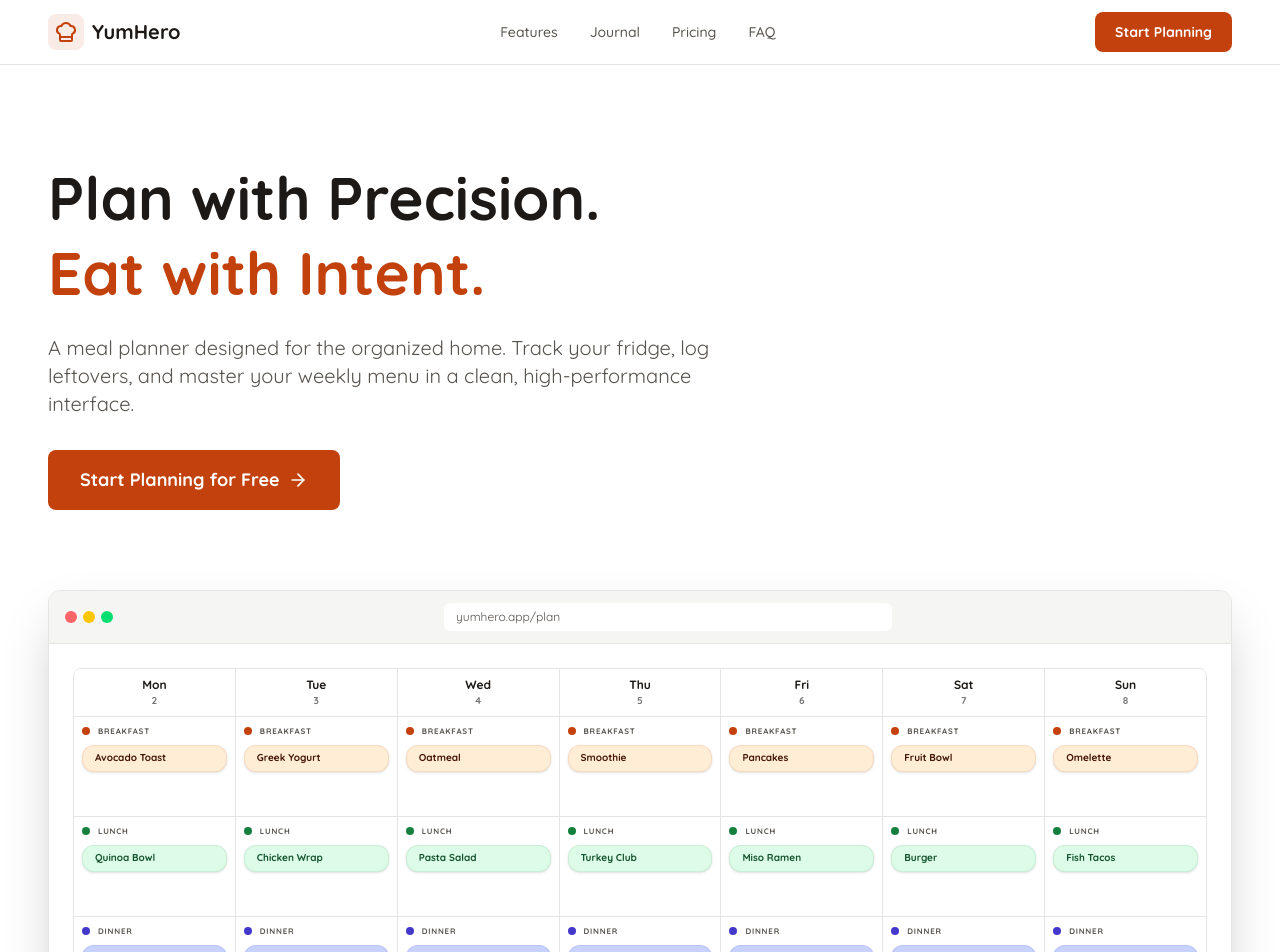
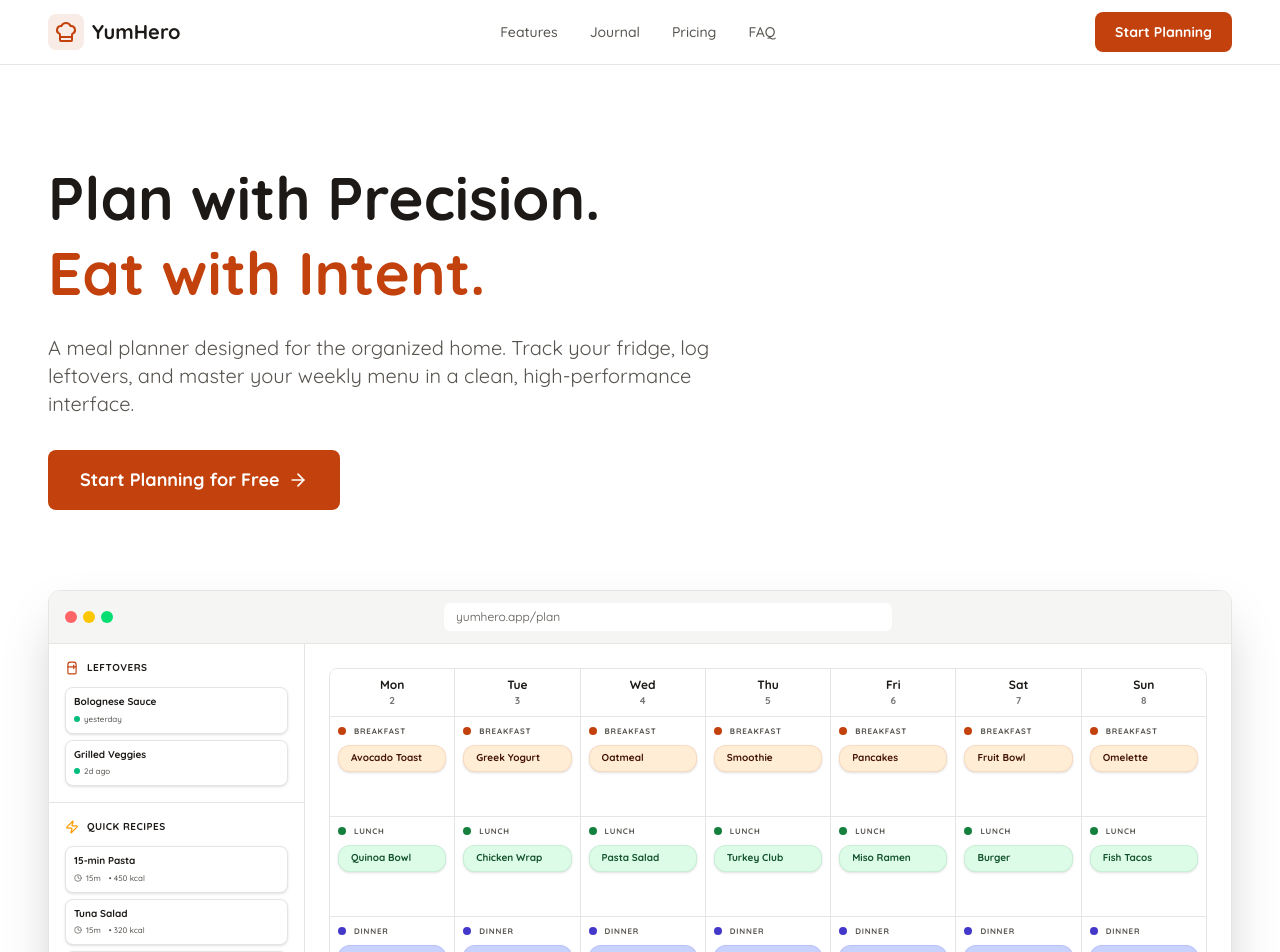
Before and after one commit to binhtran93/yumhero, a SvelteKit app: page / in a window 1280 px wide. Shown: the top 952 px of the page. Built offline with nearby package versions, Linux system fonts and the light colour scheme; no server answers.

Commit message:
improve landing page

```diff
--- a/src/routes/+page.svelte
+++ b/src/routes/+page.svelte
@@ -5,6 +5,9 @@
         ChefHat,
         Refrigerator,
         Utensils,
+        Search,
+        Zap,
+        Clock,
     } from "lucide-svelte";
 
     interface MockMeal {
@@ -91,6 +94,18 @@
     ];
 
     const mealTypes = ["breakfast", "lunch", "dinner", "note"];
+
+    const mockLeftovers = [
+        { name: "Bolognese Sauce", date: "yesterday" },
+        { name: "Grilled Veggies", date: "2d ago" },
+    ];
+
+    const mockQuickRecipes = [
+        { name: "15-min Pasta", calorie: "450 kcal" },
+        { name: "Tuna Salad", calorie: "320 kcal" },
+        { name: "Egg Fried Rice", calorie: "380 kcal" },
+        { name: "Avocado Toast", calorie: "290 kcal" },
+    ];
 
     const getMealStyles = (type: string) => {
         switch (type) {
@@ -235,8 +250,117 @@
                         </div>
                         <!-- Mockup Content -->
                         <div
-                            class="p-6 bg-app-bg min-h-[300px] md:min-h-[400px]"
+                            class="flex flex-col md:flex-row bg-app-bg min-h-[400px]"
                         >
+                            <!-- Mock Sidebar -->
+                            <div
+                                class="hidden md:flex w-64 flex-col border-r border-app-border bg-app-surface/50 overflow-hidden shrink-0"
+                            >
+                                <!-- Scrollable Sections -->
+                                <div class="flex-1 overflow-y-auto">
+                                    <!-- Leftovers Section -->
+                                    <div class="p-4 space-y-3">
+                                        <div
+                                            class="flex items-center justify-between"
+                                        >
+                                            <div
+                                                class="flex items-center gap-2"
+                                            >
+                                                <Refrigerator
+                                                    size={14}
+                                                    class="text-app-primary"
+                                                />
+                                                <span
+                                                    class="text-[10px] font-bold uppercase tracking-wider text-app-text"
+                                                    >Leftovers</span
+                                                >
+                                            </div>
+                                        </div>
+                                        <div class="space-y-1.5">
+                                            {#each mockLeftovers as item}
+                                                <div
+                                                    class="p-2 bg-app-bg border border-app-border rounded-lg shadow-sm"
+                                                >
+                                                    <p
+                                                        class="text-[10px] font-bold text-app-text leading-tight"
+                                                    >
+                                                        {item.name}
+                                                    </p>
+                                                    <div
+                                                        class="flex items-center gap-1 mt-1"
+                                                    >
+                                                        <div
+                                                            class="w-1.5 h-1.5 rounded-full bg-emerald-500"
+                                                        ></div>
+                                                        <span
+                                                            class="text-[8px] font-medium text-app-text-muted"
+                                                            >{item.date}</span
+                                                        >
+                                                    </div>
+                                                </div>
+                                            {/each}
+                                        </div>
+                                    </div>
+
+                                    <!-- Quick Recipes Section -->
+                                    <div
+                                        class="p-4 space-y-3 border-t border-app-border"
+                                    >
+                                        <div
+                                            class="flex items-center justify-between"
+                                        >
+                                            <div
+                                                class="flex items-center gap-2"
+                                            >
+                                                <Zap
+                                                    size={14}
+                                                    class="text-amber-500"
+                                                />
+                                                <span
+                                                    class="text-[10px] font-bold uppercase tracking-wider text-app-text"
+                                                    >Quick Recipes</span
+                                                >
+                                            </div>
+                                        </div>
+                                        <div class="space-y-1.5">
+                                            {#each mockQuickRecipes as item}
+                                                <div
+                                                    class="p-2 bg-app-bg border border-app-border rounded-lg shadow-sm hover:border-app-primary/50 transition-colors cursor-pointer group"
+                                                >
+                                                    <p
+                                                        class="text-[10px] font-bold text-app-text leading-tight group-hover:text-app-primary transition-colors"
+                                                    >
+                                                        {item.name}
+                                                    </p>
+                                                    <div
+                                                        class="flex items-center gap-2 mt-1"
+                                                    >
+                                                        <div
+                                                            class="flex items-center gap-1"
+                                                        >
+                                                            <Clock
+                                                                size={8}
+                                                                class="text-app-text-muted"
+                                                            />
+                                                            <span
+                                                                class="text-[8px] font-medium text-app-text-muted"
+                                                                >15m</span
+                                                            >
+                                                        </div>
+                                                        <span
+                                                            class="text-[8px] font-medium text-app-text-muted"
+                                                            >• {item.calorie}</span
+                                                        >
+                                                    </div>
+                                                </div>
+                                            {/each}
+                                        </div>
+                                    </div>
+                                </div>
+                            </div>
+
+                            <!-- Main Grid -->
+                            <div class="flex-1 p-4 md:p-6 overflow-hidden">
                                 <!-- Simplified Week Grid Preview -->
                                 <div
                                     class="grid grid-cols-7 gap-px bg-app-border border border-app-border rounded-lg overflow-hidden"
@@ -277,7 +401,7 @@
                                                             )}"
                                                         ></div>
                                                         <span
-                                                        class="text-[6px] md:text-[8px] font-bold uppercase tracking-widest text-app-text-muted"
+                                                            class="text-[6px] md:text-[8px] font-bold uppercase tracking-widest text-app-text-muted truncate"
                                                             >{type}</span
                                                         >
                                                     </div>
@@ -304,6 +428,7 @@
                                             {/each}
                                         </div>
                                     {/each}
+                                </div>
                             </div>
                         </div>
                     </div>
```
Lines whose indentation alone changed are shown as unchanged.
